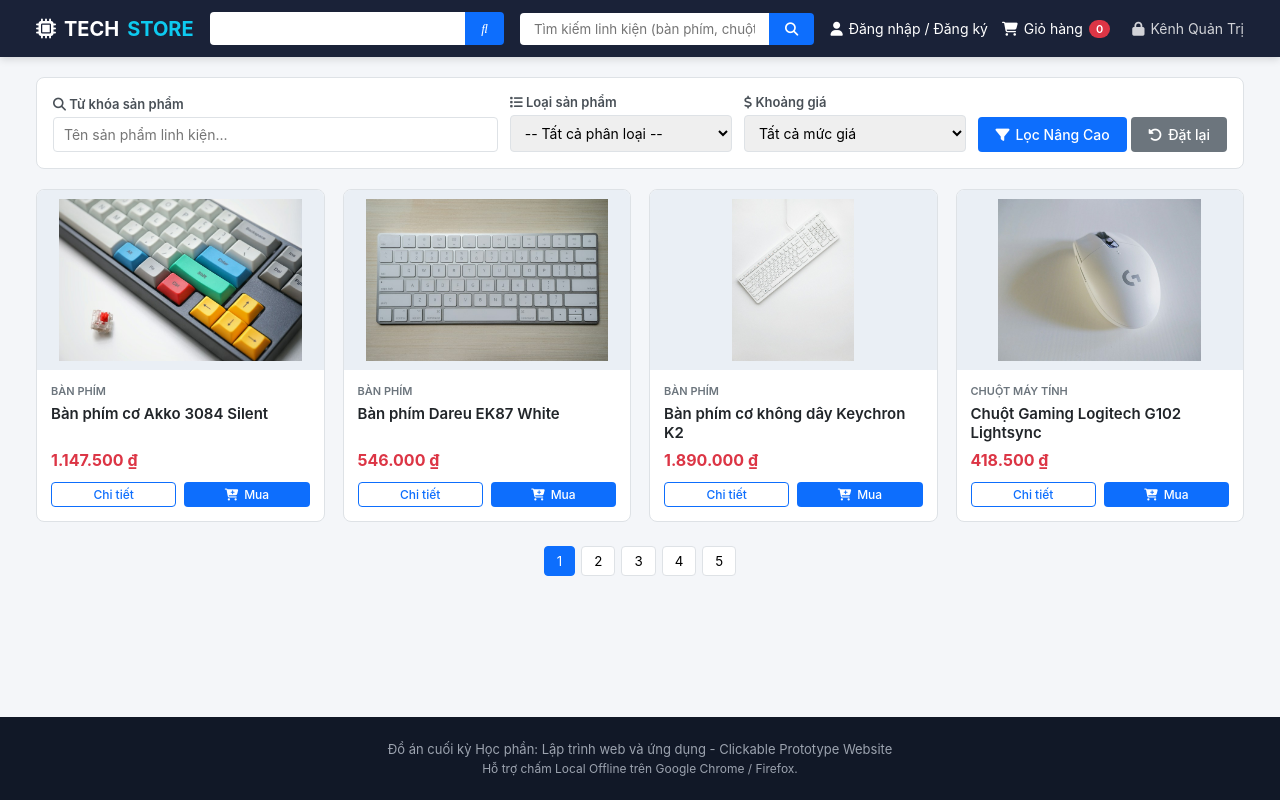
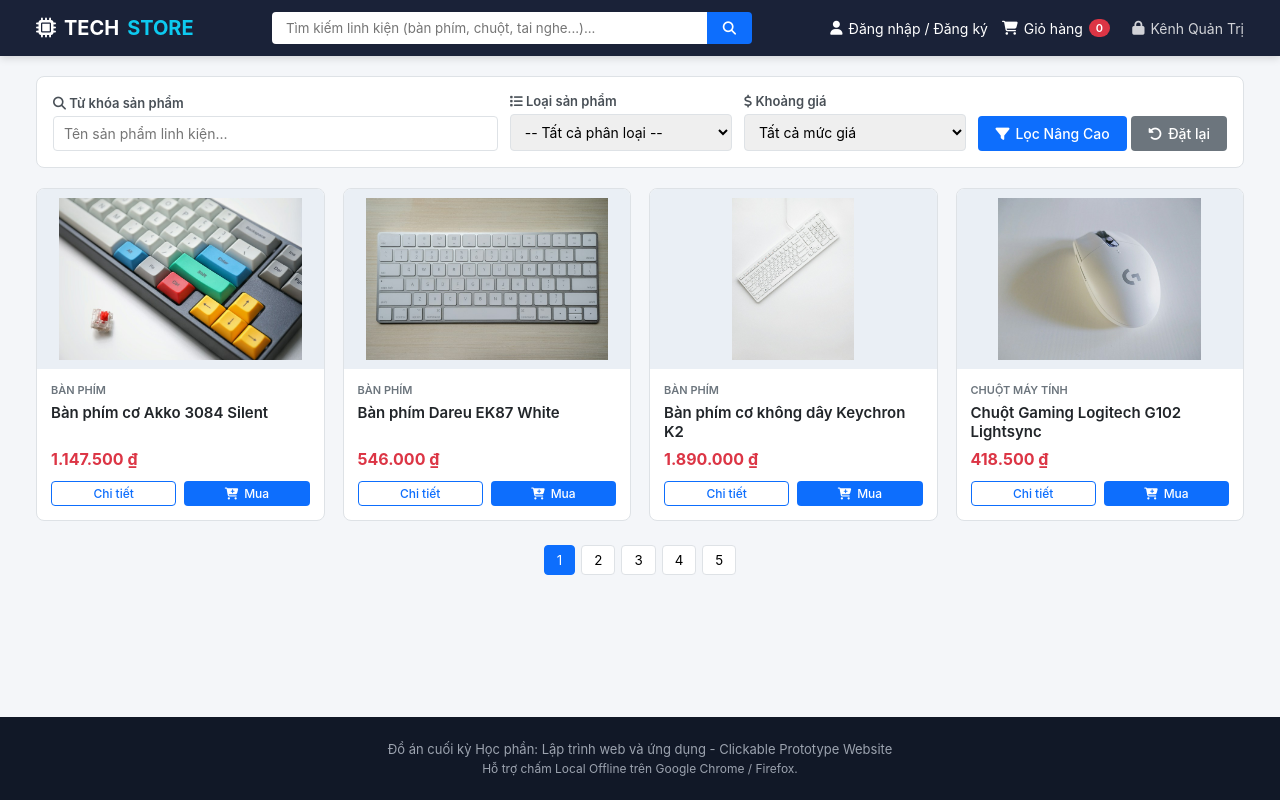
Before and after one commit to trandongson72-hue/web-ban-linh-kien-dien-tu, a plain HTML site: page index.html in a window 1280 px wide. Drawn offline with Linux system fonts and the light colour scheme.

Commit message:
Revert "Merge branch 'clean-up'"
This reverts commit 4af3832f4cd70df8147bf8053a68809f7977fd7f, reversing
changes made to aa59cfa511a256e292e2d6da6d5a0cdfa43b6f6d.

```diff
--- a/index.html
+++ b/index.html
@@ -18,12 +18,6 @@
                 href="javascript:void(0)">
                 <i class="fa-solid fa-microchip"></i> TECH<span>STORE</span>
             </a>
-            <div class="search-box-top">
-                <input id="top-search-input" placeholde.r="Tìm kiếm linh kiện (bàn phím, chuột, tai nghe...)..."
-                    type="text" />
-                <button data-js-action="executeQuickSearch" data-js-args="[]" data-js-event="click" type="button"><i
-                        class="fa-bold fa-magnifying-glass"></i></button>
-            </div>
             <div class="search-box-top">
                 <input id="top-search-input" placeholder="Tìm kiếm linh kiện (bàn phím, chuột, tai nghe...)..."
                     type="text" />
```
